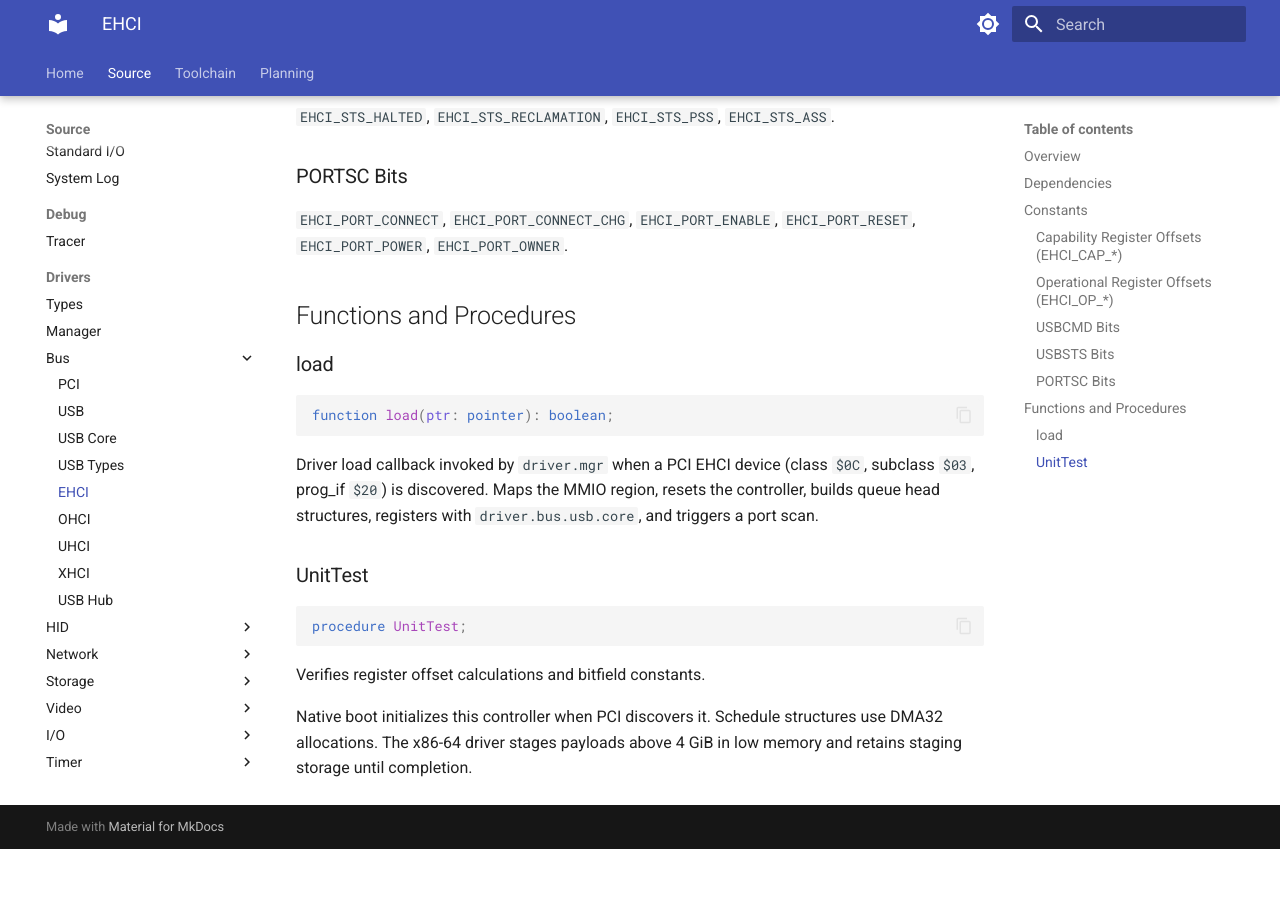
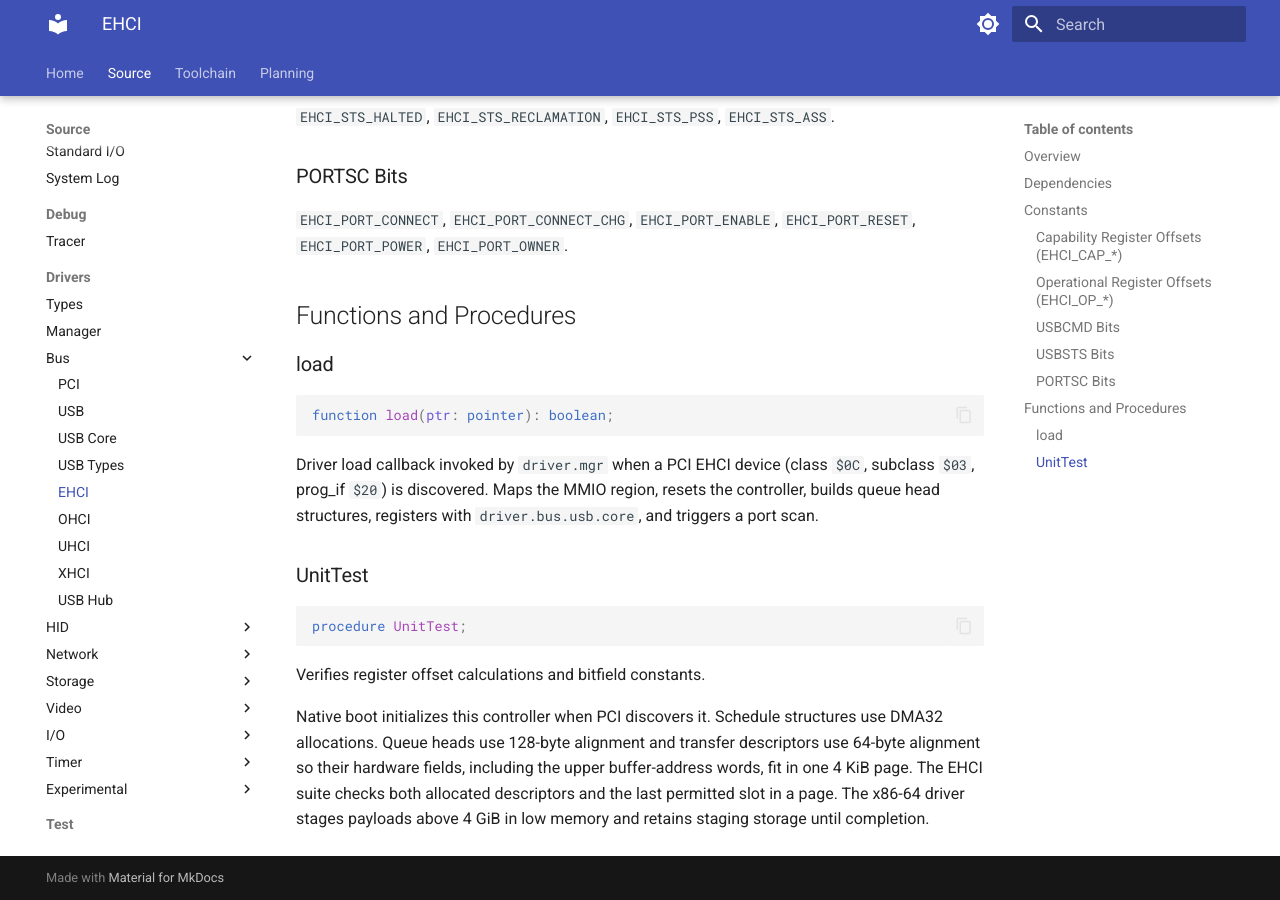
Before and after one commit to t3hn3rd/Asuro, an MkDocs documentation site: the page built from doc/src/driver/bus/usb/driver.bus.usb.ehci.md, in a window 1280 px wide and 900 px high, scrolled down 1152 px. Built offline with MkDocs 1.6.1 and Material for MkDocs 9.7.7, drawn with Linux system fonts in a browser that asks for light colours; before the commit the page ends 2001 px from its top, so only the background shows below that.

Commit message:
Keep EHCI hardware descriptors within a single DMA page

```diff
--- a/doc/src/driver/bus/usb/driver.bus.usb.ehci.md
+++ b/doc/src/driver/bus/usb/driver.bus.usb.ehci.md
@@ -47,5 +47,5 @@ procedure UnitTest;
 Verifies register offset calculations and bitfield constants.
 
 Native boot initializes this controller when PCI discovers it. Schedule
-structures use DMA32 allocations. The x86-64 driver stages payloads above
+structures use DMA32 allocations. Queue heads use 128-byte alignment and transfer descriptors use 64-byte alignment so their hardware fields, including the upper buffer-address words, fit in one 4 KiB page. The EHCI suite checks both allocated descriptors and the last permitted slot in a page. The x86-64 driver stages payloads above
 4 GiB in low memory and retains staging storage until completion.
```
Also changed, not shown: 1 other file.
